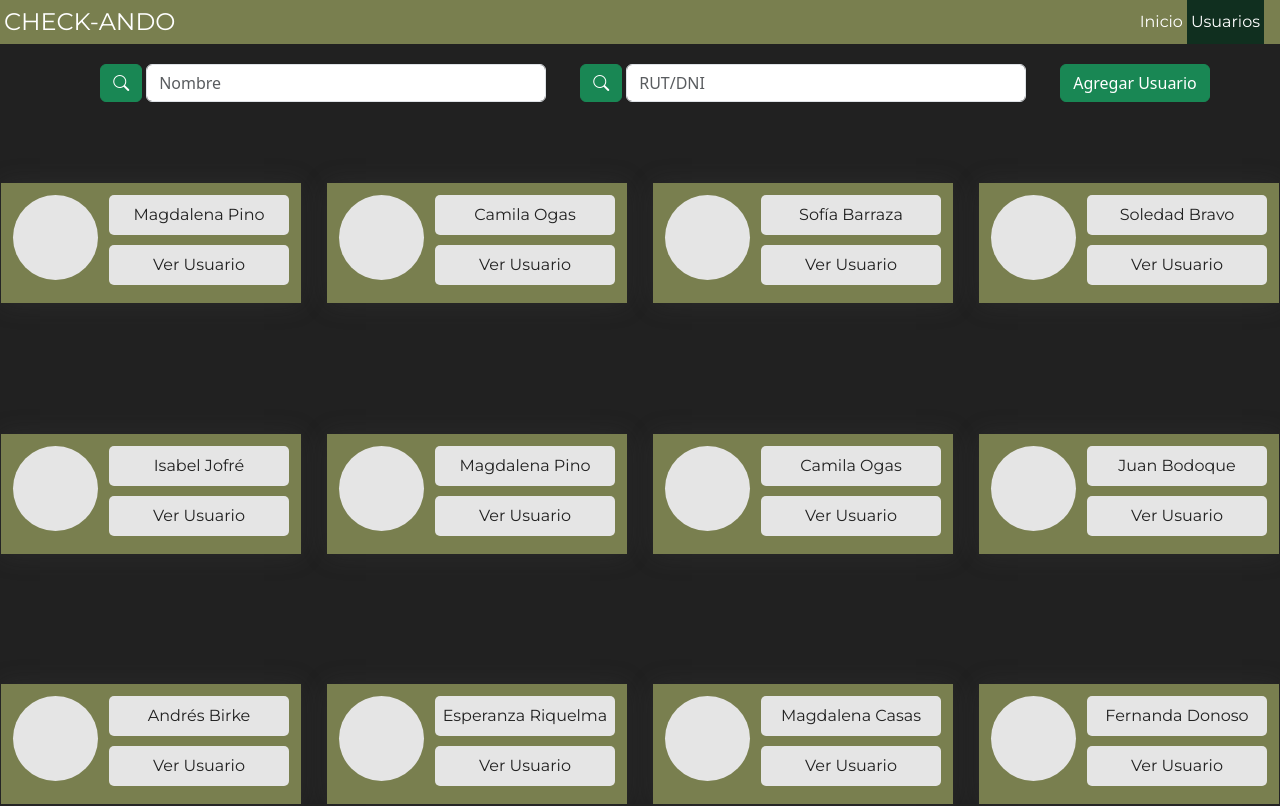
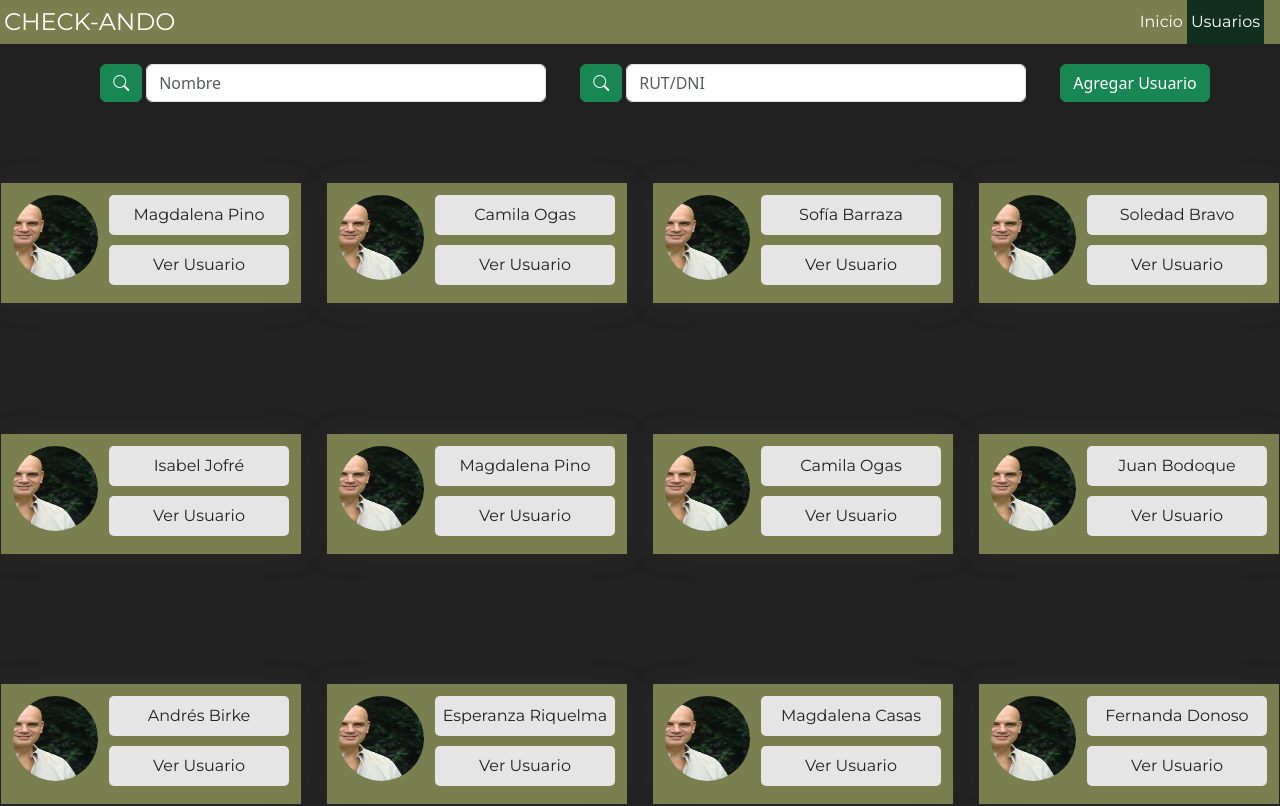
Before and after one commit to mane6867/check-ando-frontend, a React (Vite) app: page /usuarios in a window 1280 px wide. Shown: the top 806 px of the page. Built offline with nearby package versions, Linux system fonts and the light colour scheme.

Commit message:
iniciar sesión

```diff
--- a/src/pages/LandingPage/Section-image/SectionImage.css
+++ b/src/pages/LandingPage/Section-image/SectionImage.css
@@ -16,25 +16,19 @@
 
 
 .container-lan .column  .card {
-    width: 240px;
-    height: 190px;
+    max-width: 240px;
+    max-height: 190px;
     border-radius: 15px;
     background: #f5f5f5;
-    position: relative;
-    padding: 1.8rem;
     border: 2px solid #c3c6ce;
-    transition: 0.5s ease-out;
-    overflow: visible;
+    display: flex;
+    flex-direction: column;
+    align-items: center;
+    justify-content: center;
+
+
    }
 
-.container-lan .column   .card-details {
-    color: #212121;
-    height: 100%;
-    width: 100%;
-    gap: .1em;
-    display: grid;
-    place-content: center;
-   }
 
 
 
@@ -64,6 +58,5 @@
    }
 
    .container-lan .column .card:hover .card-button {
-    transform: translate(-50%, 50%);
     opacity: 1;
    }
--- a/src/pages/LandingPage/Section-image/SectionImage.jsx
+++ b/src/pages/LandingPage/Section-image/SectionImage.jsx
@@ -13,11 +13,9 @@ export default function SectionImage(){
         </div>
         <div className="column">
           <div className="card">
-          <div class="card-details">
-            <p class="text-title">CHECK-ANDO</p>
-            <p class="text-body">"Deja tu marca en los senderos, explora sin miedo"</p>
-            <button type="button" class="btn btn-success btn-sm" data-bs-toggle="button" onClick={handlelogin}>Iniciar sesión</button>
-          </div>
+              <p class="text-title">CHECK-ANDO</p>
+              <p class="text-body">"Deja tu marca en los senderos, explora sin miedo"</p>
+              <button type="button" class="btn btn-success btn-sm" data-bs-toggle="button" onClick={handlelogin}>Iniciar sesión</button>
           </div>
         </div>
     </div>)
--- a/src/pages/Usuarios/TarjetaUsuario/TarjetaUsuario.css
+++ b/src/pages/Usuarios/TarjetaUsuario/TarjetaUsuario.css
@@ -15,8 +15,7 @@
     height: 85px;
     position: relative;
     float: left;
-    background: linear-gradient(120deg, #e5e5e5 30%, #f0f0f0 38%, #f0f0f0
-    40%, #e5e5e5 48%);
+    background-image: url("/imagen-1-user.jpg");
     border-radius: 50%;
     background-size: 200% 100%;
     background-position: 100% 0;
--- a/src/pages/Usuarios/Usuarios/Usuarios.jsx
+++ b/src/pages/Usuarios/Usuarios/Usuarios.jsx
@@ -7,21 +7,21 @@ import { Link } from "react-router-dom"
 export default function Usuarios(){
 
     const usuarios1 = [
-        { id: 1, nombre: "Magdalena Pino"},
-        { id: 2, nombre: "Camila Ogas"},
-        { id: 3, nombre: "Sofía Barraza"},
-        { id: 4, nombre: "Soledad Bravo"},
-        { id: 5, nombre: "Isabel Jofré"},
-        { id: 11, nombre: "Magdalena Pino"},
-        { id: 12, nombre: "Camila Ogas"},
-        { id: 13, nombre: "Juan Bodoque"},
-        { id: 14, nombre: "Andrés Birke"},
-        { id: 15, nombre: "Esperanza Riquelma"},
-        { id: 21, nombre: "Magdalena Casas"},
-        { id: 22, nombre: "Fernanda Donoso"},
-        { id: 23, nombre: "Francisca Vergara"},
-        { id: 24, nombre: "Isidora Lazo"},
-        { id: 25, nombre: "Javiera Sotomayor"},
+        { id: 1, nombre: "Magdalena Pino", image: "/imagen-1-user.jpg"},
+        { id: 2, nombre: "Camila Ogas", image: "/imagen-1-user.jpg"},
+        { id: 3, nombre: "Sofía Barraza", image: "/imagen-1-user.jpg"},
+        { id: 4, nombre: "Soledad Bravo", image: "/imagen-1-user.jpg"},
+        { id: 5, nombre: "Isabel Jofré", image: "/imagen-1-user.jpg"},
+        { id: 11, nombre: "Magdalena Pino", image: "/imagen-1-user.jpg"},
+        { id: 12, nombre: "Camila Ogas", image: "/imagen-1-user.jpg"},
+        { id: 13, nombre: "Juan Bodoque", image: "/imagen-1-user.jpg"},
+        { id: 14, nombre: "Andrés Birke", image: "/imagen-1-user.jpg"},
+        { id: 15, nombre: "Esperanza Riquelma", image: "/imagen-1-user.jpg"},
+        { id: 21, nombre: "Magdalena Casas", image: "/imagen-1-user.jpg"},
+        { id: 22, nombre: "Fernanda Donoso", image: "/imagen-1-user.jpg"},
+        { id: 23, nombre: "Francisca Vergara", image: "/imagen-1-user.jpg"},
+        { id: 24, nombre: "Isidora Lazo", image: "/imagen-1-user.jpg"},
+        { id: 25, nombre: "Javiera Sotomayor", image: "/imagen-1-user.jpg"},
     ]
 
     const inputStyle = {
@@ -68,7 +68,7 @@ export default function Usuarios(){
         <div className="row">
             {usuarios1.map((usuario) => (
             <div key={usuario.id} className="column">
-                <TarjetaUsuario nombre={usuario.nombre} />
+                <TarjetaUsuario nombre={usuario.nombre} fotografía= {usuario.image}/>
             </div>
             ))}
         </div>
```
Also changed, not shown: public/imagen-1-user.jpg (added), 1 other file (tests, documents, lock files or other folders).
